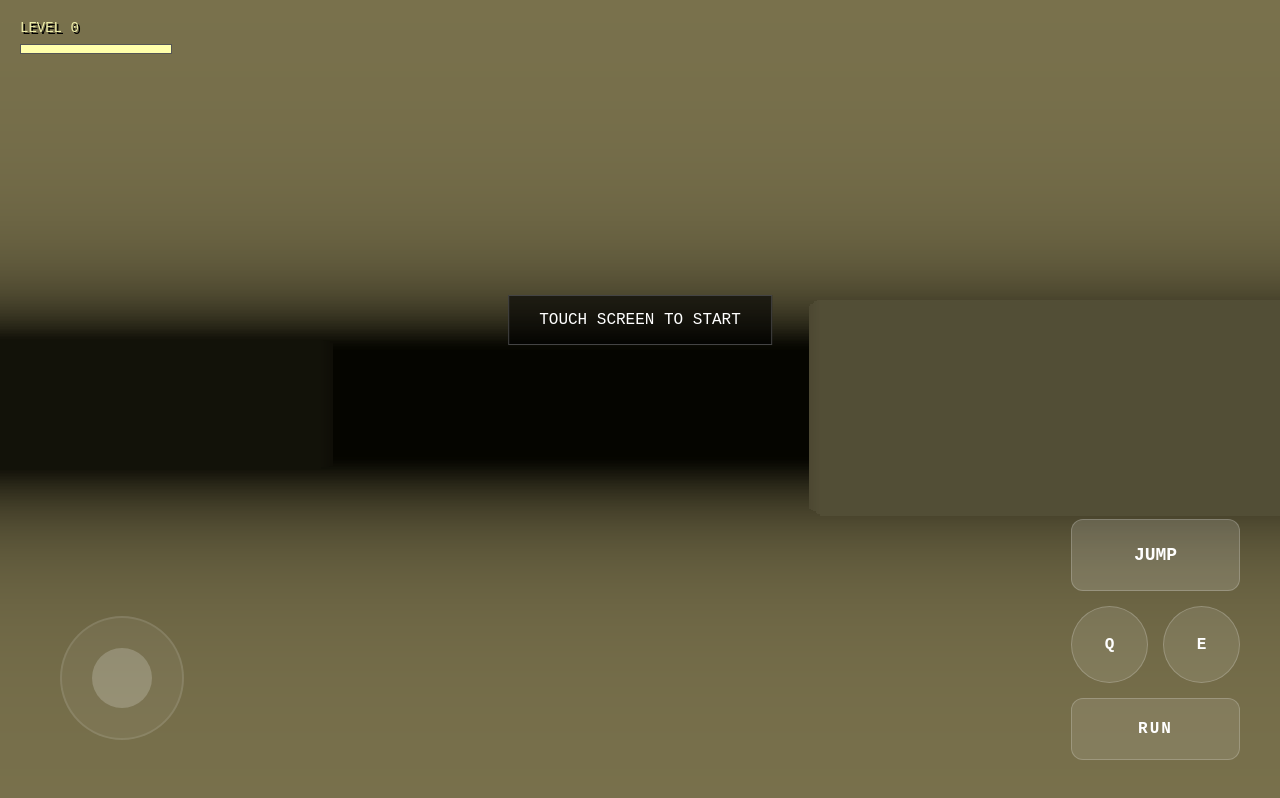
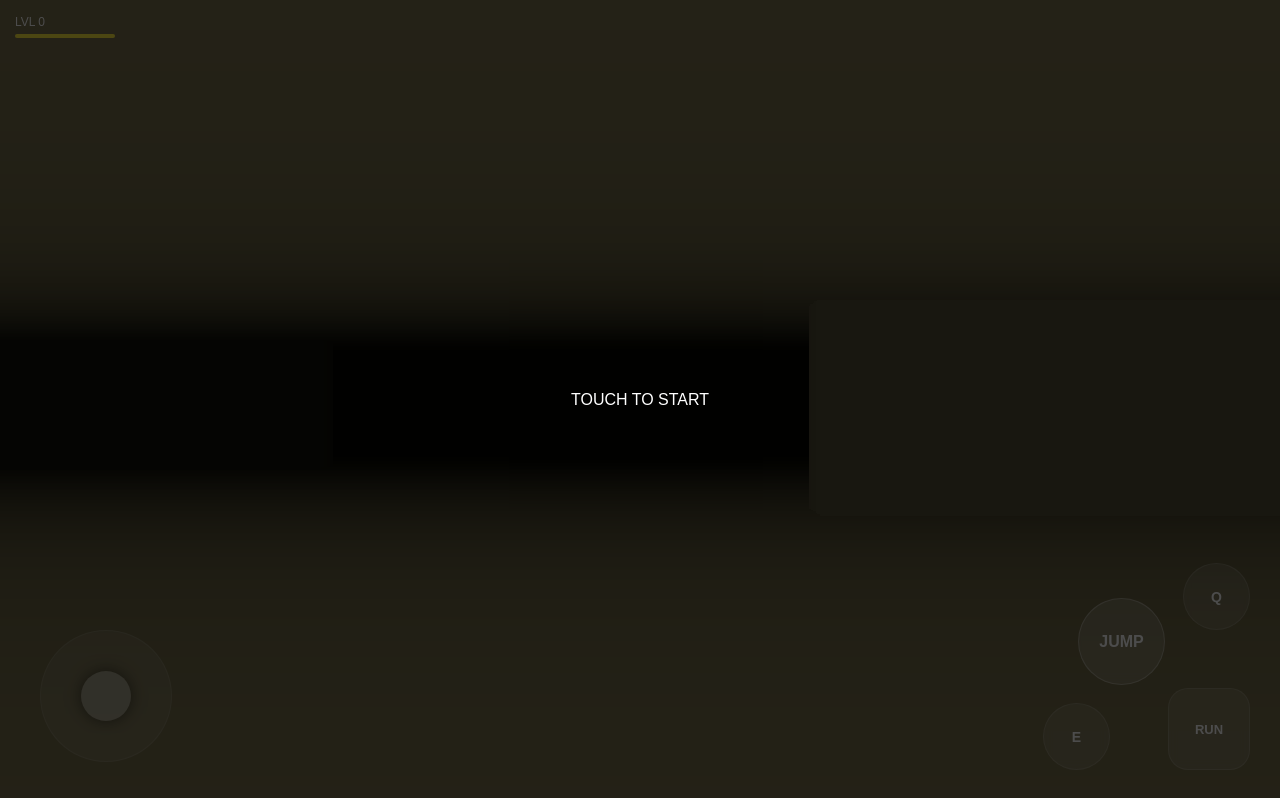
Before and after one commit to Python121212/The-Latent-Space, a plain HTML site: page index.html in a window 1280 px wide. Drawn offline with nearby package versions, Linux system fonts and the light colour scheme; animation ran at ten frames a second.

Commit message:
Update index.html

```diff
--- a/index.html
+++ b/index.html
@@ -3,53 +3,57 @@
 <head>
     <meta charset="UTF-8">
     <meta name="viewport" content="width=device-width, initial-scale=1.0, maximum-scale=1.0, user-scalable=no">
-    <title>The Backrooms - Pro Controls</title>
+    <title>The Backrooms - Mobile Optimized</title>
     <style>
-        body { margin: 0; overflow: hidden; background: #000; touch-action: none; font-family: 'Courier New', Courier, monospace; user-select: none; }
+        body { margin: 0; overflow: hidden; background: #000; touch-action: none; font-family: sans-serif; user-select: none; }
         canvas { display: block; image-rendering: pixelated; }
 
-        /* 画面上部のステータス */
-        #stats { position: absolute; top: 20px; left: 20px; color: #eeeeaa; font-size: 14px; pointer-events: none; z-index: 100; text-shadow: 2px 2px #000; }
-        #stamina-bar { width: 150px; height: 8px; background: rgba(0,0,0,0.7); border: 1px solid #555; margin-top: 8px; overflow: hidden; }
-        #stamina-fill { width: 100%; height: 100%; background: #ffffaa; transition: width 0.1s linear; }
+        /* ステータスバー（左上） */
+        #stats { position: absolute; top: 15px; left: 15px; color: #fff; font-size: 12px; pointer-events: none; z-index: 100; }
+        #stamina-bar { width: 100px; height: 4px; background: rgba(255,255,255,0.1); margin-top: 5px; border-radius: 2px; }
+        #stamina-fill { width: 100%; height: 100%; background: #ffeb3b; border-radius: 2px; }
 
-        /* スタート案内（もっと目立たなく、すぐ消える） */
+        /* スタートメッセージ */
         #lock-msg {
-            position: absolute; top: 40%; left: 50%; transform: translate(-50%, -50%);
-            color: #fff; text-align: center; pointer-events: none; z-index: 50;
-            background: rgba(0,0,0,0.6); padding: 15px 30px; border: 1px solid #444;
+            position: absolute; inset: 0; display: flex; align-items: center; justify-content: center;
+            background: rgba(0,0,0,0.7); color: #fff; z-index: 300; transition: opacity 0.5s;
         }
 
-        /* --- 操作系（ここを使いやすく改善） --- */
-        #controls-layer { position: absolute; inset: 0; pointer-events: none; z-index: 200; }
+        /* --- モバイル用UIレイアウト --- */
+        #mobile-ui { position: absolute; inset: 0; pointer-events: none; z-index: 200; }
 
-        /* 左：ジョイスティック（少し大きく、位置を調整） */
-        #joystick-base { position: absolute; bottom: 60px; left: 60px; width: 120px; height: 120px; background: rgba(255,255,255,0.05); border: 2px solid rgba(255,255,255,0.1); border-radius: 50%; pointer-events: auto; }
-        #joystick-stick { position: absolute; top: 30px; left: 30px; width: 60px; height: 60px; background: rgba(255,255,255,0.2); border-radius: 50%; pointer-events: none; }
+        /* 左下：ジョイスティック */
+        .joy-container { position: absolute; bottom: 40px; left: 40px; width: 130px; height: 130px; pointer-events: auto; }
+        #joystick-base { width: 100%; height: 100%; background: rgba(255,255,255,0.08); border-radius: 50%; border: 1px solid rgba(255,255,255,0.1); display: flex; align-items: center; justify-content: center; }
+        #joystick-stick { width: 50px; height: 50px; background: rgba(255,255,255,0.3); border-radius: 50%; box-shadow: 0 0 15px rgba(0,0,0,0.5); }
 
-        /* 右：アクションボタン（押しやすさ優先） */
-        .btn-group { position: absolute; bottom: 40px; right: 40px; display: grid; grid-template-areas: "jump jump" "q e" "run run"; gap: 15px; pointer-events: auto; }
+        /* 右下：扇形アクションボタン */
+        .action-group { position: absolute; bottom: 30px; right: 30px; width: 220px; height: 220px; pointer-events: none; }
         .btn {
-            background: rgba(255,255,255,0.1); border: 1px solid rgba(255,255,255,0.2); color: white;
-            display: flex; align-items: center; justify-content: center; font-weight: bold;
-            -webkit-tap-highlight-color: transparent; border-radius: 12px;
+            position: absolute; pointer-events: auto; display: flex; align-items: center; justify-content: center;
+            background: rgba(255,255,255,0.1); border: 1px solid rgba(255,255,255,0.15); color: #fff;
+            border-radius: 50%; font-weight: bold; font-size: 14px; backdrop-filter: blur(4px);
+            -webkit-tap-highlight-color: transparent; transition: background 0.1s, transform 0.1s;
         }
-        .btn:active { background: rgba(255,255,255,0.4); transform: scale(0.95); }
+        .btn:active { background: rgba(255,255,255,0.4); transform: scale(0.9); }
 
-        #btn-jump { grid-area: jump; height: 70px; font-size: 18px; background: rgba(255,255,255,0.15); }
-        #btn-q { grid-area: q; width: 75px; height: 75px; border-radius: 50%; }
-        #btn-e { grid-area: e; width: 75px; height: 75px; border-radius: 50%; }
-        #btn-shift { grid-area: run; height: 60px; font-size: 16px; letter-spacing: 2px; }
+        /* 各ボタンの配置（扇形） */
+        #btn-jump { bottom: 85px; right: 85px; width: 85px; height: 85px; font-size: 16px; background: rgba(255,255,255,0.15); border: 1px solid rgba(255,255,255,0.3); }
+        #btn-q { bottom: 140px; right: 0; width: 65px; height: 65px; }
+        #btn-e { bottom: 0; right: 140px; width: 65px; height: 65px; }
+        #btn-shift { bottom: 0; right: 0; width: 80px; height: 80px; border-radius: 20px; font-size: 13px; }
 
     </style>
 </head>
 <body>
-    <div id="stats">LEVEL 0<div id="stamina-bar"><div id="stamina-fill"></div></div></div>
-    <div id="lock-msg">TOUCH SCREEN TO START</div>
+    <div id="lock-msg" onclick="this.style.opacity='0';setTimeout(()=>this.style.display='none',500)">TOUCH TO START</div>
+    <div id="stats">LVL 0<div id="stamina-bar"><div id="stamina-fill"></div></div></div>
 
-    <div id="controls-layer">
-        <div id="joystick-base"><div id="joystick-stick"></div></div>
-        <div class="btn-group">
+    <div id="mobile-ui">
+        <div class="joy-container">
+            <div id="joystick-base"><div id="joystick-stick"></div></div>
+        </div>
+        <div class="action-group">
             <div id="btn-jump" class="btn">JUMP</div>
             <div id="btn-q" class="btn">Q</div>
             <div id="btn-e" class="btn">E</div>
@@ -82,29 +86,13 @@
         };
         const keys = {};
 
-        // --- UI非表示処理 ---
-        const msg = document.getElementById('lock-msg');
-        const hideUI = () => { msg.style.display = 'none'; };
-
-        // --- 入力制御 (マルチタッチ) ---
+        // --- モバイル入力 (独立マルチタッチ) ---
         const setupBtn = (id, key, callback) => {
             const el = document.getElementById(id);
-            const start = (e) => { e.preventDefault(); keys[key] = true; hideUI(); if(callback) callback(); };
-            const end = (e) => { e.preventDefault(); keys[key] = false; };
-            el.addEventListener('touchstart', start); el.addEventListener('touchend', end);
+            el.addEventListener('touchstart', (e) => { e.preventDefault(); keys[key] = true; if(callback) callback(); }, { passive: false });
+            el.addEventListener('touchend', (e) => { e.preventDefault(); keys[key] = false; }, { passive: false });
         };
         setupBtn('btn-q', 'q'); setupBtn('btn-e', 'e'); setupBtn('btn-shift', 'shift'); setupBtn('btn-jump', 'space', jump);
-
-        // PC
-        window.addEventListener('keydown', e => { keys[e.key.toLowerCase()] = true; if(e.code === 'Space') jump(); hideUI(); });
-        window.addEventListener('keyup', e => { keys[e.key.toLowerCase()] = false; });
-        document.addEventListener('mousedown', () => { if(!document.pointerLockElement) renderer.domElement.requestPointerLock(); hideUI(); });
-        document.addEventListener('mousemove', e => {
-            if (document.pointerLockElement === renderer.domElement) {
-                player.rot.y -= e.movementX * 0.002;
-                player.rot.x = Math.max(-1.4, Math.min(1.4, player.rot.x - e.movementY * 0.002));
-            }
-        });
 
         // スティック & 視点
         let jActive = false, jTouchId = null, jInput = { x: 0, z: 0 };
@@ -115,23 +103,23 @@
             updateJoystick(e.changedTouches[0]);
         }, { passive: false });
 
+        let lookId = null, lX, lY;
+        renderer.domElement.addEventListener('touchstart', e => {
+            for(let t of e.changedTouches) {
+                if(t.pageX > window.innerWidth / 2 && lookId === null) { lookId = t.identifier; lX = t.pageX; lY = t.pageY; }
+            }
+        });
+
         window.addEventListener('touchmove', e => {
             for(let t of e.changedTouches) {
                 if(jActive && t.identifier === jTouchId) { updateJoystick(t); e.preventDefault(); }
                 if(t.identifier === lookId) {
-                    player.rot.y -= (t.pageX - lX) * 0.007;
-                    player.rot.x = Math.max(-1.4, Math.min(1.4, player.rot.x - (t.pageY - lY) * 0.007));
+                    player.rot.y -= (t.pageX - lX) * 0.006;
+                    player.rot.x = Math.max(-1.4, Math.min(1.4, player.rot.x - (t.pageY - lY) * 0.006));
                     lX = t.pageX; lY = t.pageY;
                 }
             }
         }, { passive: false });
-
-        let lookId = null, lX, lY;
-        renderer.domElement.addEventListener('touchstart', e => {
-            for(let t of e.changedTouches) {
-                if(t.pageX > window.innerWidth / 3 && lookId === null) { lookId = t.identifier; lX = t.pageX; lY = t.pageY; }
-            }
-        });
 
         window.addEventListener('touchend', e => {
             for(let t of e.changedTouches) {
@@ -150,11 +138,22 @@
 
         function jump() { if(player.isGrounded) { player.velY = 0.13; player.isGrounded = false; } }
 
-        // --- マップシステム ---
+        // PCサポート
+        window.addEventListener('keydown', e => { keys[e.key.toLowerCase()] = true; if(e.code === 'Space') jump(); });
+        window.addEventListener('keyup', e => { keys[e.key.toLowerCase()] = false; });
+        document.addEventListener('mousedown', () => { if(!document.pointerLockElement) renderer.domElement.requestPointerLock(); });
+        document.addEventListener('mousemove', e => {
+            if (document.pointerLockElement === renderer.domElement) {
+                player.rot.y -= e.movementX * 0.002;
+                player.rot.x = Math.max(-1.4, Math.min(1.4, player.rot.x - e.movementY * 0.002));
+            }
+        });
+
+        // --- マップ & アニメーション ---
         const mapData = new Map();
         function createTile(tx, tz) {
             const g = new THREE.Group();
-            g.add(new THREE.Mesh(new THREE.PlaneGeometry(5.05,5.05), floorMat).rotateX(-Math.PI/2)); // 隙間防止
+            g.add(new THREE.Mesh(new THREE.PlaneGeometry(5.05,5.05), floorMat).rotateX(-Math.PI/2));
             const c = new THREE.Mesh(new THREE.PlaneGeometry(5,5), floorMat);
             c.rotation.x = Math.PI/2; c.position.y = 3; g.add(c);
             const walls = [];
@@ -172,12 +171,10 @@
         function animate() {
             requestAnimationFrame(animate);
 
-            // 重力
             player.pos.y += player.velY;
             if (player.pos.y > 0) { player.velY -= 0.007; player.isGrounded = false; }
             else { player.pos.y = 0; player.velY = 0; player.isGrounded = true; }
 
-            // 移動
             const mx = (keys['d']?1:0) - (keys['a']?1:0) + jInput.x;
             const mz = (keys['s']?1:0) - (keys['w']?1:0) + jInput.z;
             const isMoving = Math.abs(mx) > 0.05 || Math.abs(mz) > 0.05;
@@ -209,14 +206,12 @@
                 if(player.isGrounded) player.bobTimer += player.currentSpeed * 3.5;
             }
 
-            // カメラ制御
             player.lean += (((keys['e']?1:0) - (keys['q']?1:0)) - player.lean) * 0.12;
             const bobY = player.isGrounded ? Math.sin(player.bobTimer)*0.06 : 0;
             camera.position.set(player.pos.x, 1.6 + player.pos.y + bobY, player.pos.z);
             camera.position.add(new THREE.Vector3(player.lean * 0.8, 0, 0).applyEuler(new THREE.Euler(0, player.rot.y, 0)));
             camera.rotation.set(player.rot.x, player.rot.y, -player.lean * 0.18);
 
-            // 動的生成
             const ptx = Math.round(player.pos.x/5), ptz = Math.round(player.pos.z/5);
             for(let x=ptx-6; x<=ptx+6; x++) for(let z=ptz-6; z<=ptz+6; z++) {
                 if(!mapData.has(`${x},${z}`)) { const t = createTile(x,z); mapData.set(`${x},${z}`,t); scene.add(t.mesh); }
```
